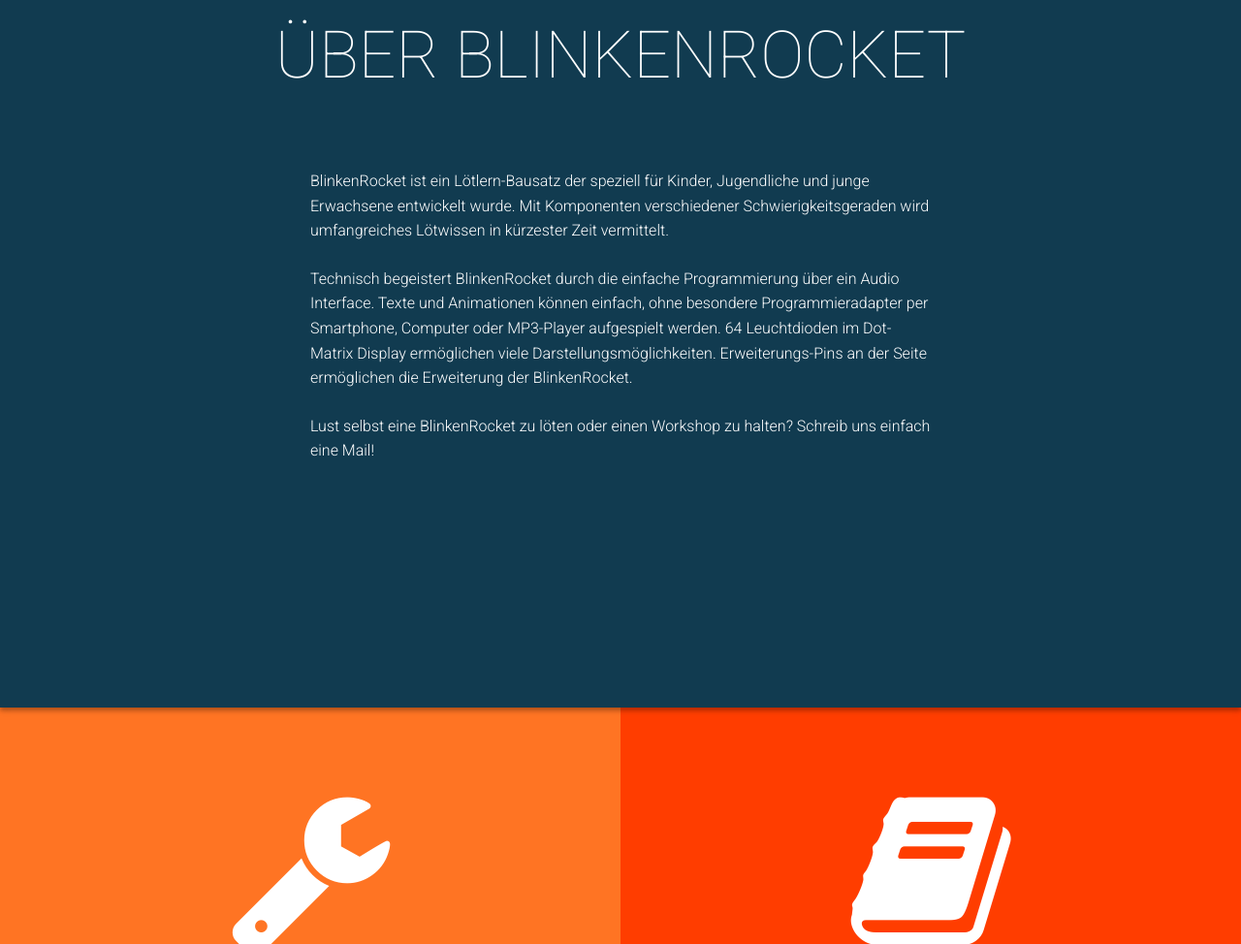
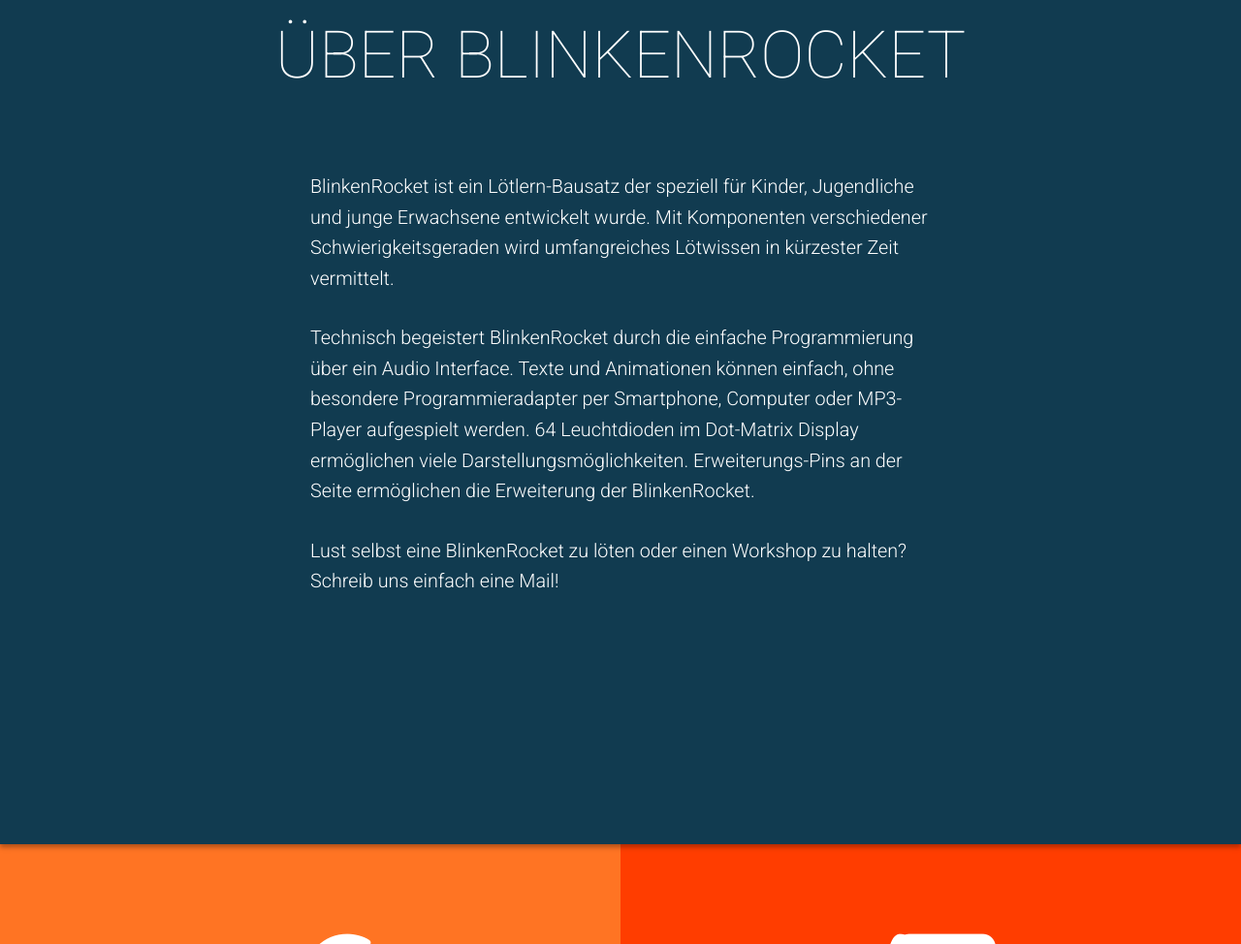
Before and after one commit to blinkenrocket/blinkenrocket.github.io, a plain HTML site: page index.html in a window 1280 px wide. Shown: the part 1216-2190 px from the top of the page at 97% size. Drawn offline with Linux system fonts and the light colour scheme.

Commit message:
Update 2016-05-05T16:22:49.162Z

```diff
--- a/css/default.css
+++ b/css/default.css
@@ -346,6 +346,7 @@ h2 {
 p {
   max-width: 40rem;
   font-weight: 300;
+  font-size: 1.236rem;
 }
 a {
   border: none;
```
